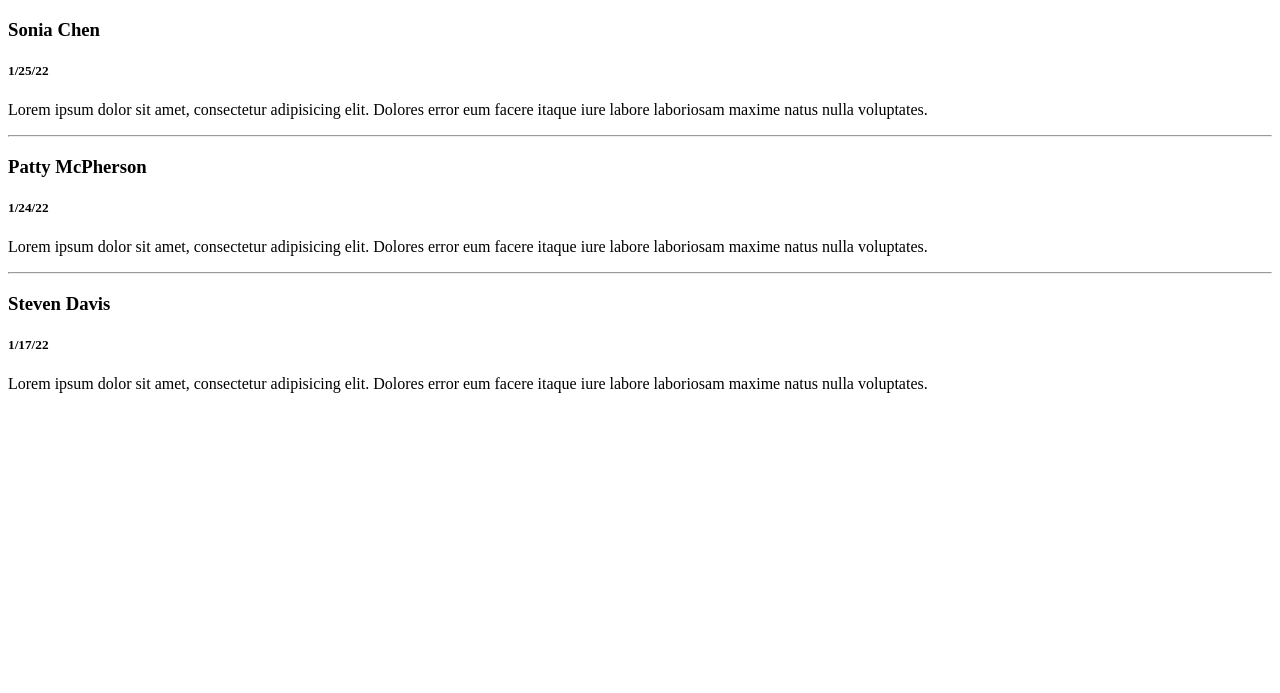
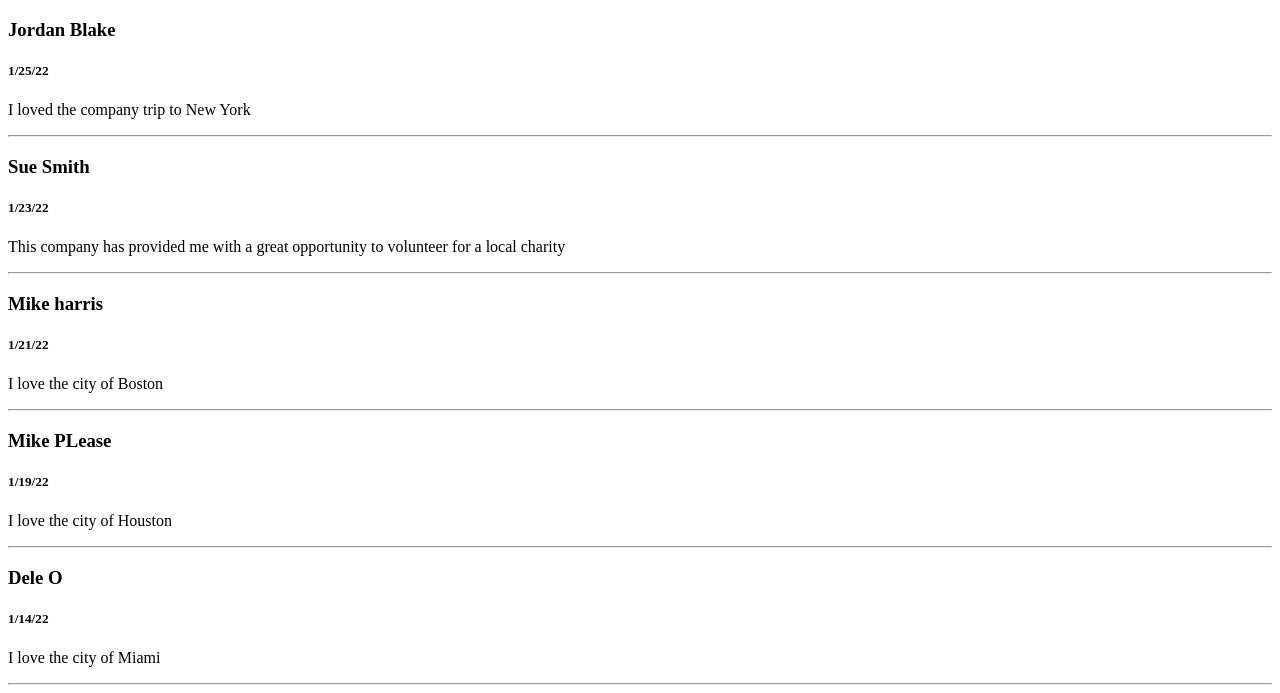
Before and after one commit to frankpjr1/company-intranet, a plain HTML site: page dashboard.html in a window 1280 px wide. Shown: the part 108-801 px from the top of the page. Drawn offline with nearby package versions, Linux system fonts and the light colour scheme; files that its build step writes are made by us from their sources.

Commit message:
updated the dashboard.js file to update array with new object

```diff
--- a/dashboard.html
+++ b/dashboard.html
@@ -71,34 +71,34 @@
     <div class="w-full h-screen bg-pink-900 text-pink-100 px-4 pt-16">
 
 <!--        empty div for user response-->
-        <div id="employeeStory_add">
+        <div id="employeeStory">
 
         </div>
 
-        <div>
-            <h3 class="font-medium">Sonia Chen</h3>
-            <h5 class="text-sm text-yellow-200 my-2">1/25/22</h5>
-            <p>Lorem ipsum dolor sit amet, consectetur adipisicing elit. Dolores error eum
-                facere itaque iure labore laboriosam maxime natus nulla voluptates.</p>
-        </div>
+<!--        <div>-->
+<!--            <h3 class="font-medium">allNews.</h3>-->
+<!--            <h5 class="text-sm text-yellow-200 my-2">1/25/22</h5>-->
+<!--            <p>Lorem ipsum dolor sit amet, consectetur adipisicing elit. Dolores error eum-->
+<!--                facere itaque iure labore laboriosam maxime natus nulla voluptates.</p>-->
+<!--        </div>-->
 
-        <hr class="my-3">
+<!--        <hr class="my-3">-->
 
-        <div>
-            <h3 class="font-medium">Patty McPherson</h3>
-            <h5 class="text-sm text-yellow-200 my-2">1/24/22</h5>
-            <p>Lorem ipsum dolor sit amet, consectetur adipisicing elit. Dolores error eum
-                facere itaque iure labore laboriosam maxime natus nulla voluptates.</p>
-        </div>
+<!--        <div>-->
+<!--            <h3 class="font-medium">Patty McPherson</h3>-->
+<!--            <h5 class="text-sm text-yellow-200 my-2">1/24/22</h5>-->
+<!--            <p>Lorem ipsum dolor sit amet, consectetur adipisicing elit. Dolores error eum-->
+<!--                facere itaque iure labore laboriosam maxime natus nulla voluptates.</p>-->
+<!--        </div>-->
 
-        <hr class="my-3">
+<!--        <hr class="my-3">-->
 
-        <div>
-            <h3 class="font-medium">Steven Davis</h3>
-            <h5 class="text-sm text-yellow-200 my-2">1/17/22</h5>
-            <p>Lorem ipsum dolor sit amet, consectetur adipisicing elit. Dolores error eum
-                facere itaque iure labore laboriosam maxime natus nulla voluptates.</p>
-        </div>
+<!--        <div>-->
+<!--            <h3 class="font-medium">Steven Davis</h3>-->
+<!--            <h5 class="text-sm text-yellow-200 my-2">1/17/22</h5>-->
+<!--            <p>Lorem ipsum dolor sit amet, consectetur adipisicing elit. Dolores error eum-->
+<!--                facere itaque iure labore laboriosam maxime natus nulla voluptates.</p>-->
+<!--        </div>-->
 
 
     </div>
--- a/js/dashboard.js
+++ b/js/dashboard.js
@@ -1,4 +1,47 @@
 //code for dashboard page
+// const story1 = {
+//         name:"Jordan Blake",
+//         date:"1/25/22",
+//         content:"Lorem ipsum dolor sit amet, consectetur adipisicing elit Lorem ipsum dolor sit amet, consectetur adipisicing elit"}
+//
+// const story2 = {
+//     name:"Sue Smith",
+//     date:"1/23/22",
+//     content:"Lorem ipsum dolor sit amet, consectetur adipisicing elit Lorem ipsum dolor sit amet, consectetur adipisicing elit"}
+//
+// const story3 = {
+//     name:"Mike harris",
+//     date:"1/21/22",
+//     content:"Lorem ipsum dolor sit amet, consectetur adipisicing elit Lorem ipsum dolor sit amet, consectetur adipisicing elit"}
+//
+//
+// console.log(story1)
+// console.log(story2)
+// console.log(story3)
+
+let allNews = [{
+    name:"Jordan Blake",
+    date:"1/25/22",
+    content:"I loved the company trip to New York"},{
+    name:"Sue Smith",
+    date:"1/23/22",
+    content:"This company has provided me with a great opportunity to volunteer for a local charity"},{
+    name:"Mike harris",
+    date:"1/21/22",
+    content:"I love the city of Boston"},{
+    name:"Mike PLease",
+    date:"1/19/22",
+    content:"I love the city of Houston"},{
+    name:"Dele O",
+    date:"1/14/22",
+    content:"I love the city of Miami"}
+
+
+];
+
+// displayAllNews(allNews)
+const newsStory = document.getElementById('employeeStory');
+
 
 
 //set and get variables for dashboard page
@@ -22,15 +65,55 @@ getDashboardForm.addEventListener('submit',(evt)=>{
     signInError.innerHTML = "";
     evt.preventDefault();
 
-    if (
-        checkNotEmpty(nameInputValue,"your name is required")&&
-        checkNotEmpty(storyInputValue,"short story required")
-    ){
 
-        }
+    // if (
+    //     checkNotEmpty(nameInputValue,"your name is required")&&
+    //     checkNotEmpty(storyInputValue,"short story required")
+    // ){
+    //
+    //     }
 
+   // const storyAuthor = document.getElementById('dashboard-name').value;
+   // const storyCopy = document.getElementById('employee-story').value;
+   //  console.log(document.getElementById('dashboard-name').value);
+   //  console.log(document.getElementById('employee-story').value);
 
+    //spread operator
+    const newNews = {name:document.getElementById('dashboard-name').value,date:"1/27/22",
+        content:document.getElementById('employee-story').value
+    }
+
+    console.log(allNews);
+    console.log(newNews);
+
+    allNews = [...allNews, newNews];
+
+    console.log(allNews);
+    // console.log(storyCopy);
 });
+
+for (const key in allNews){
+    const newsCardDiv = document.createElement('div');
+    newsCardDiv.innerHTML = `<div>
+            <h3 class="font-medium">${allNews[key].name}</h3>
+            <h5 class="text-sm text-yellow-200 my-2">${allNews[key].date}</h5>
+            <p class="pb-2">${allNews[key].content}</p>
+            <hr class="py-3">
+        </div>`;
+    newsStory.appendChild(newsCardDiv);
+}
+// function displayAllNews(items){
+//     for (const key in items){
+//         const newsCardDiv = document.createElement('div');
+//         newsCardDiv.innerHTML = `<div>
+//             <h3 class="font-medium">${items[key].name}</h3>
+//             <h5 class="text-sm text-yellow-200 my-2">${items[key].date}</h5>
+//             <p class="pb-2">${items[key].content}</p>
+//             <hr class="py-3">
+//         </div>`;
+//         newsStory.appendChild(newsCardDiv);
+// }
+
 
 
 function checkNotEmpty(domInput,errorMessage){
```
